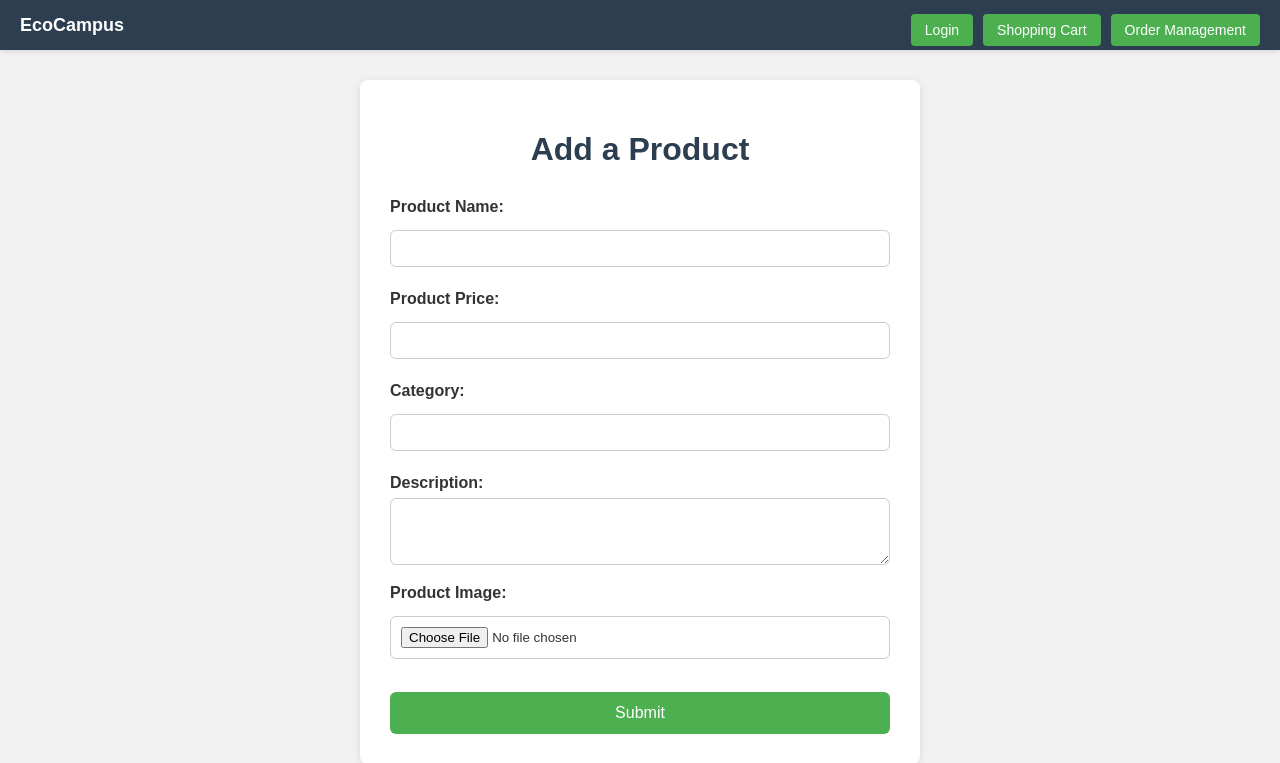
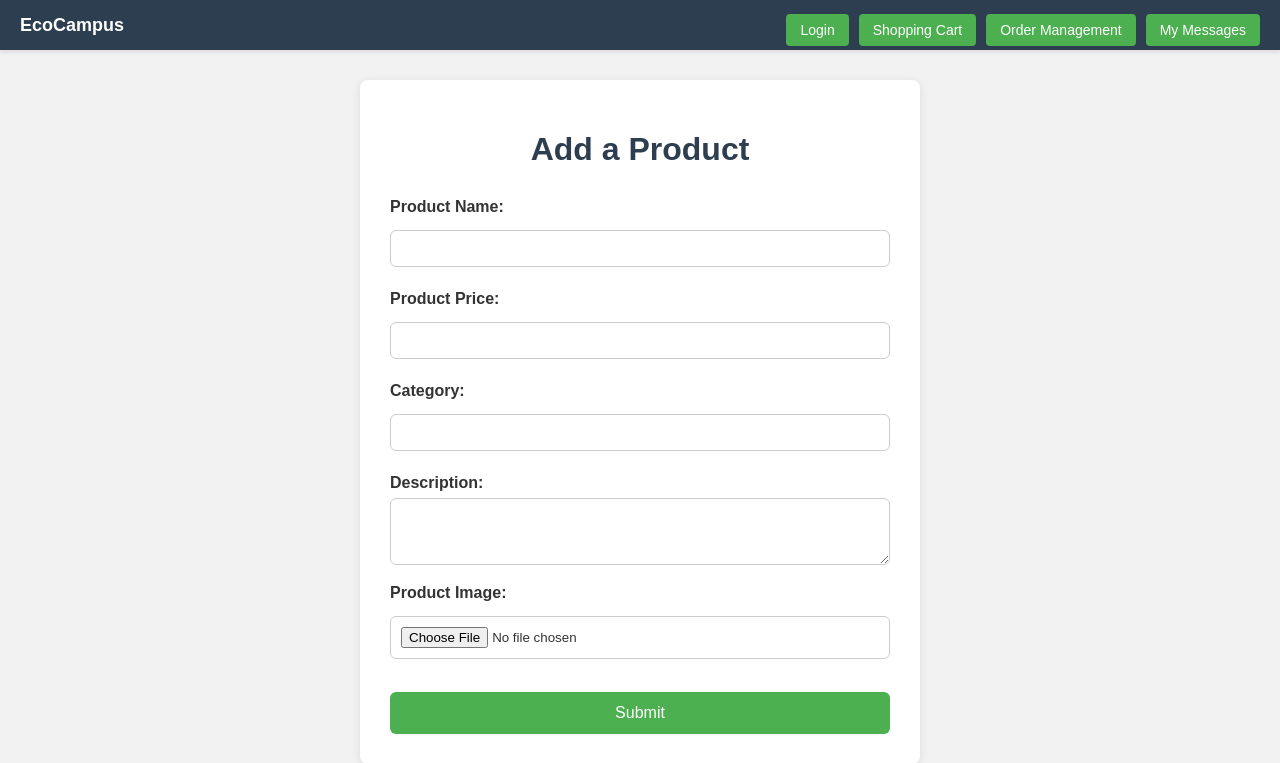
Before and after one commit to beyu9918/group_project_ecocampus, a Node server app: page /product/addProduct in a window 1280 px wide. Shown: the top 763 px of the page. Run offline with Node 20, Linux system fonts and the light colour scheme.

Commit message:
navigation bar change

```diff
--- a/views/addProduct.ejs
+++ b/views/addProduct.ejs
@@ -116,16 +116,20 @@
   <!-- Navigation Bar -->
   <nav class="navbar">
     <div class="nav-title">
-    <a href=" " style="text-decoration: none; color: inherit;">EcoCampus</a >
+      <a href="/" style="text-decoration: none; color: inherit;">EcoCampus</a>
     </div>
     <div class="nav-right">
       <% if (user && user.name) { %>
-      <a href="/profile"><button class="nav-button"><%= user.name %></button></a >
+        <a href="/profile"><button class="nav-button"><%= user.name %></button></a>
       <% } else { %>
-      <a href="/login"><button class="nav-button">Login</button></a >
+        <a href="/login"><button class="nav-button">Login</button></a>
       <% } %>
-    <a href="/cart"><button class="nav-button">Shopping Cart</button></a >
-    <a href="/orders"><button class="nav-button">Order Management</button></a >
+      <a href="/cart"><button class="nav-button">Shopping Cart</button></a>
+      <a href="/orders"><button class="nav-button">Order Management</button></a>
+      <a href="/messages"><button class="nav-button">My Messages</button></a>
+      <% if (user && user.userid) { %>
+        <a href="/user/<%= user.userid %>"><button class="nav-button">My Account</button></a>
+      <% } %>
     </div>
   </nav>
 
--- a/views/messageList.ejs
+++ b/views/messageList.ejs
@@ -114,8 +114,10 @@
       <% } %>
       <a href="/cart"><button class="nav-button">Shopping Cart</button></a>
       <a href="/orders"><button class="nav-button">Order Management</button></a>
-      <a href="/user/<%= user.userid %>"><button class="nav-button">My Account</button></a >
-
+      <a href="/messages"><button class="nav-button">My Messages</button></a>
+      <% if (user && user.userid) { %>
+        <a href="/user/<%= user.userid %>"><button class="nav-button">My Account</button></a>
+      <% } %>
     </div>
   </nav>
 
```
Also changed, not shown: views/product.ejs (+5 -6 lines), views/productDetail.ejs (+11 -7 lines). Lines whose indentation alone changed are shown as unchanged.
